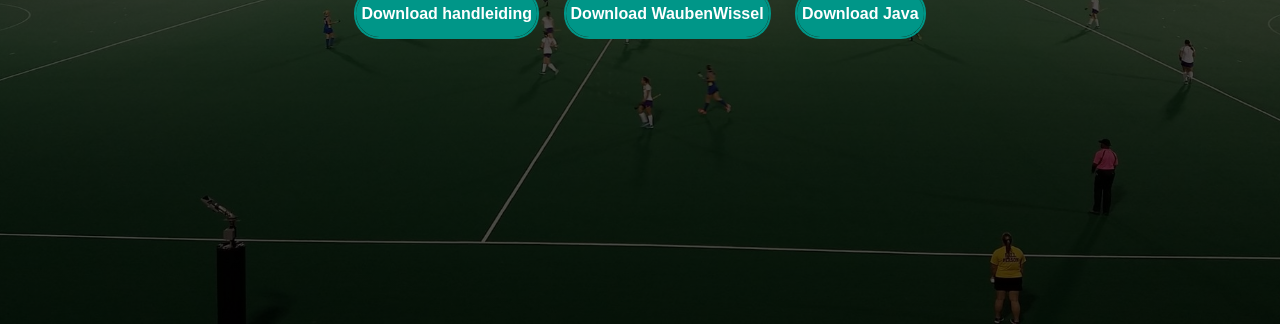
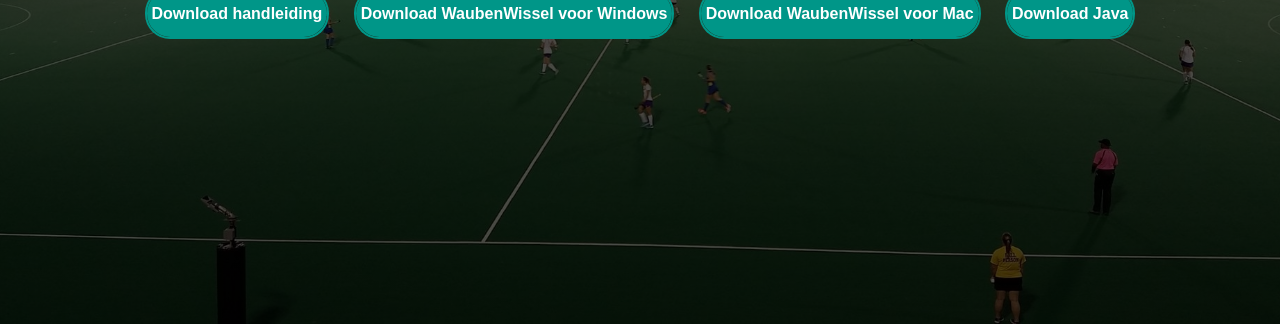
Before and after one commit to mlwauben/waubenwisselwebsite, a plain HTML site: page download.html in a window 1280 px wide. Shown: the part 476-800 px from the top of the page. Drawn offline with Linux system fonts and the light colour scheme.

Commit message:
add mac button

```diff
--- a/download.html
+++ b/download.html
@@ -19,7 +19,8 @@
                 <p> </p>
                 <div class="downloads">
                     <a href="handleiding WaubenWissel.pdf" download><span></span>Download handleiding</a>
-                    <a href="Wauben Wissel.exe" download><span></span>Download WaubenWissel</a>
+                    <a href="Wauben Wissel.exe" download><span></span>Download WaubenWissel voor Windows</a>
+                    <a href="WaubenWissel.dmg" download><span></span>Download WaubenWissel voor Mac</a>
                     <a href="https://www.oracle.com/nl/java/technologies/downloads/"><span></span>Download Java</a>
                 </div>
             </div>
```
